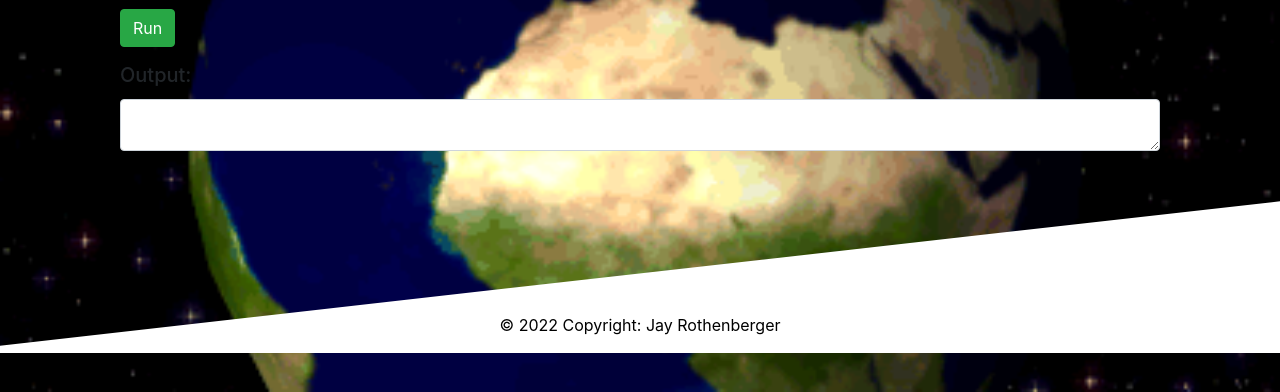
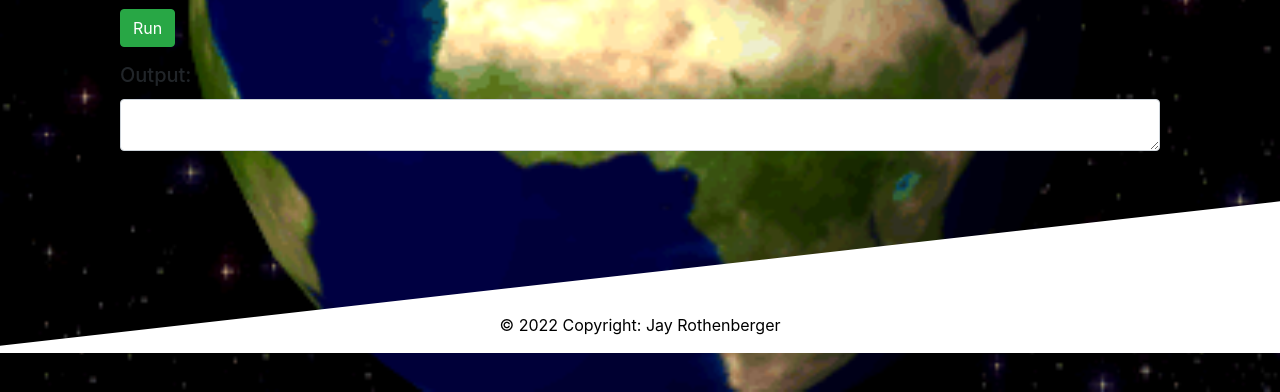
Before and after one commit to JayRothenberger/Personal-Website, a Django app: page /ide/ in a window 1280 px wide. Shown: the part 408-800 px from the top of the page. Run offline with Django 3.2, Linux system fonts and the light colour scheme; some libraries are stand-ins or nearby versions.

Commit message:
changed the position of the bg image

```diff
--- a/personal/templates/personal/base.html
+++ b/personal/templates/personal/base.html
@@ -27,8 +27,12 @@
     color: black;
 }
 
-html {
+html, body {
   height: 100%;
+    background-repeat: no-repeat;
+    background-size: cover;
+    background-attachment: fixed;
+    background-position: 0 30%;
 }
 
 #container {
```
